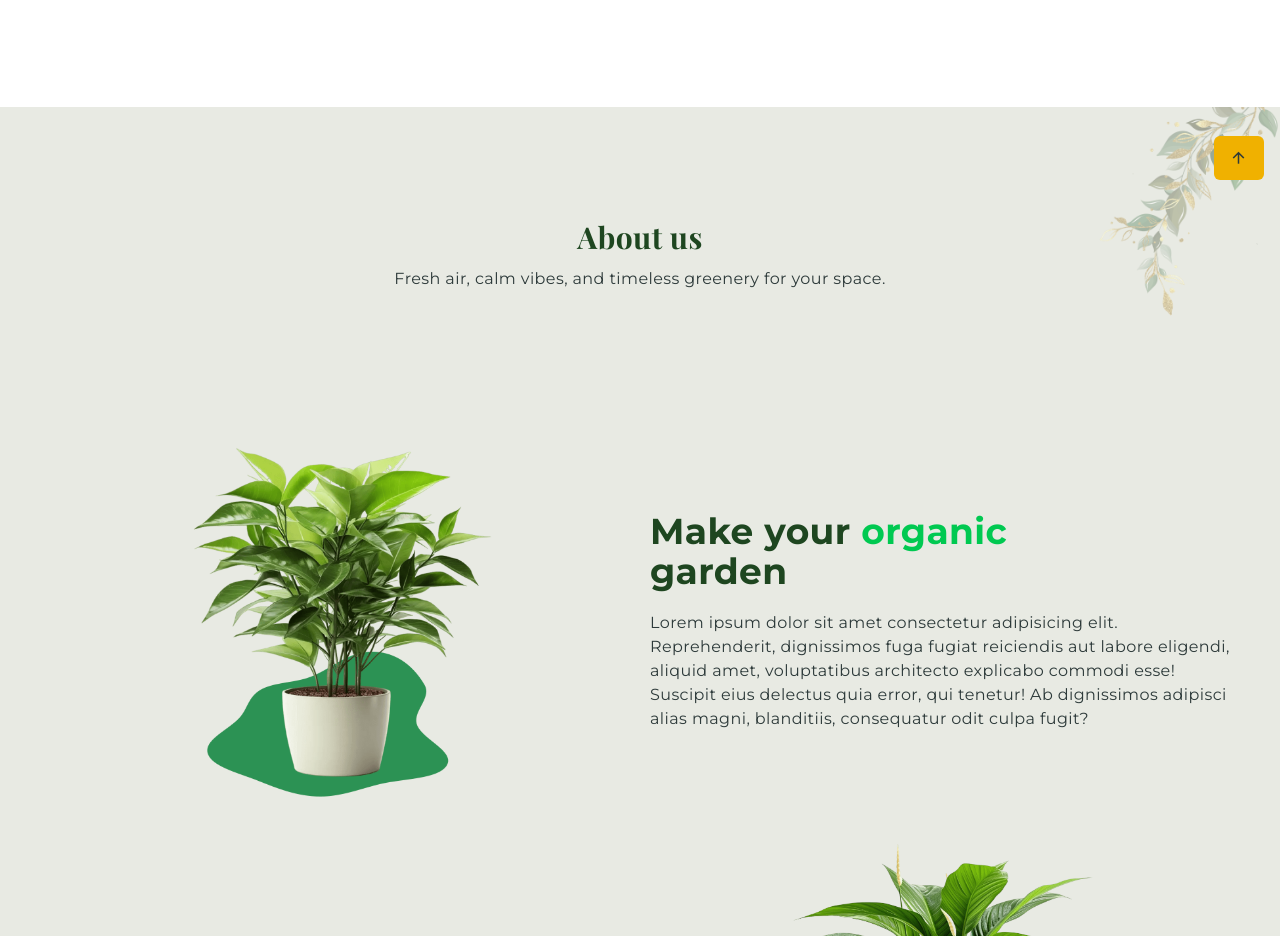
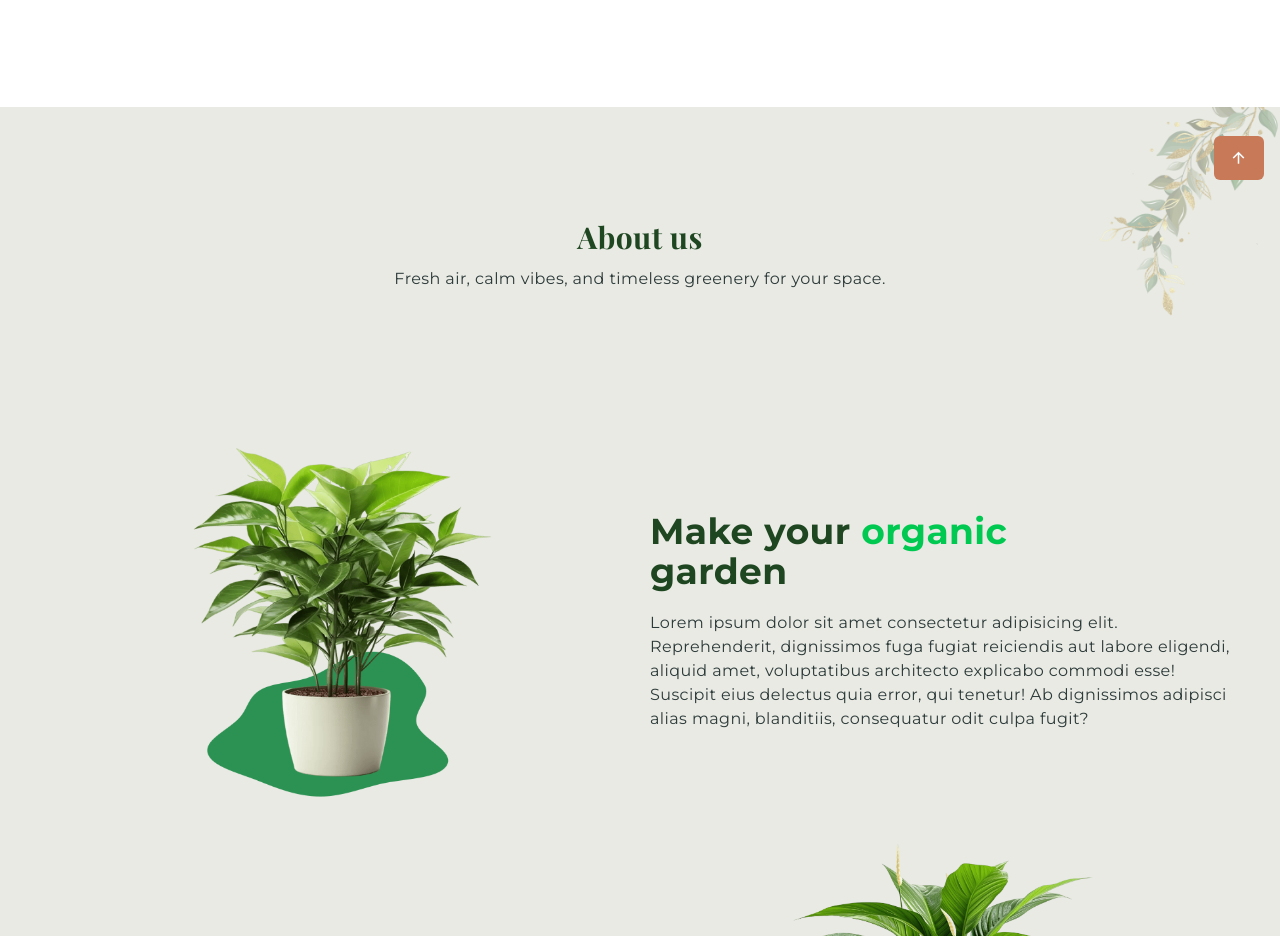
Before and after one commit to Hycienth-Paul025/Indoor-Plant, a website: page index.html in a window 1280 px wide. Shown: the part 1020-1956 px from the top of the page. Drawn offline with nearby package versions, Linux system fonts and the light colour scheme; a web font is replaced by a local one.

Commit message:
New Ui Added

```diff
--- a/index.html
+++ b/index.html
@@ -743,7 +743,7 @@
 
     <a
       href="#"
-      class="fixed -bottom-1/2 right-4 bg-yellow-500 shadow:sm inline-block px-3 py-1 md:px-4 md:py-2 rounded-md text-lg z-50 hover:-translate-y-1 duration-300"
+      class="fixed -bottom-1/2 right-4 bg-accent text-white shadow:sm inline-block px-3 py-1 md:px-4 md:py-2 rounded-md text-lg z-50 hover:-translate-y-1 duration-300"
       id="scroll-up"
     >
       <i class="ri-arrow-up-line"></i>
```
Also changed, not shown: assets/css/style.css.
